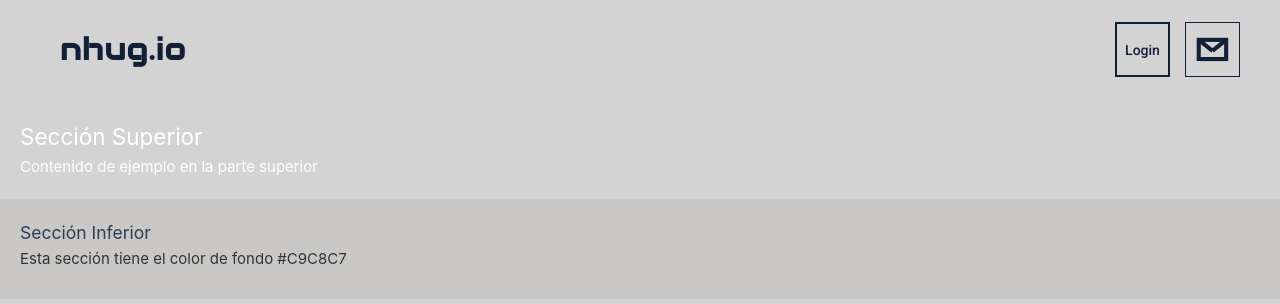
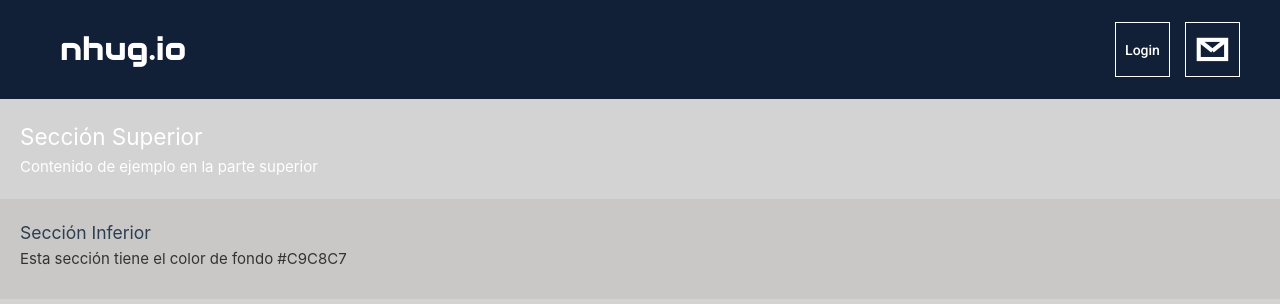
Before and after one commit to jmgomezco/nhug-io, a Vue app: page / in a window 1280 px wide. Shown: the top 304 px of the page. Built offline with nearby package versions, Linux system fonts and the light colour scheme.

Commit message:
Update component styling: dark theme with white accents
Co-authored-by: jmgomezco <180077261+jmgomezco@users.noreply.github.com>

```diff
--- a/src/components/BotonSobre.vue
+++ b/src/components/BotonSobre.vue
@@ -16,7 +16,7 @@
         width="20"
         height="14"
         fill="none"
-        stroke="#122037"
+        stroke="#FFFFFF"
         stroke-width="3"
       />
       <!-- Línea diagonal izquierda (solapa) -->
@@ -25,7 +25,7 @@
         y1="5"
         x2="12"
         y2="13"
-        stroke="#122037"
+        stroke="#FFFFFF"
         stroke-width="3"
       />
       <!-- Línea diagonal derecha (solapa) -->
@@ -34,7 +34,7 @@
         y1="5"
         x2="12"
         y2="13"
-        stroke="#122037"
+        stroke="#FFFFFF"
         stroke-width="3"
       />
     </svg>
@@ -54,10 +54,10 @@
   justify-content: center;
   width: 55px;
   height: 55px;
-  /* Color de fondo transparente para heredar del contenedor */
-  background-color: transparent;
-  /* Borde oscuro de 1px para contrastar con fondo claro */
-  border: 1px solid #122037;
+  /* Color de fondo oscuro */
+  background-color: #122037;
+  /* Borde blanco para contrastar con fondo oscuro */
+  border: 1px solid #FFFFFF;
   /* Sin decoración de enlace */
   text-decoration: none;
   /* Cursor de puntero */
--- a/src/components/ContainerInicio.vue
+++ b/src/components/ContainerInicio.vue
@@ -17,9 +17,9 @@ import BotonSobre from './BotonSobre.vue'
 </script>
 
 <style scoped>
-/* Contenedor principal con color de fondo #D3D3D3 */
+/* Contenedor principal con color de fondo #122037 */
 .container-inicio {
-  background-color: #D3D3D3;
+  background-color: #122037;
   width: 100%;
   padding: 20px;
   box-sizing: border-box;
--- a/src/components/LoginCognito.vue
+++ b/src/components/LoginCognito.vue
@@ -27,15 +27,15 @@ const handleLogin = () => {
   justify-content: center;
   width: 55px;
   height: 55px;
-  /* Color de fondo transparente para heredar del contenedor */
-  background-color: transparent;
-  /* Borde oscuro de 2px para contrastar con fondo claro #D3D3D3 */
-  border: 2px solid #122037;
+  /* Color de fondo oscuro */
+  background-color: #122037;
+  /* Borde blanco de 1px */
+  border: 1px solid #FFFFFF;
   /* Fuente comercial reconocida para aplicaciones de login */
   font-family: 'Roboto', 'Arial', 'Helvetica', sans-serif;
   font-size: 14px;
   font-weight: 500;
-  color: #122037;
+  color: #FFFFFF;
   /* Sin decoración de botón por defecto */
   text-decoration: none;
   /* Cursor de puntero */
--- a/src/components/Marca.vue
+++ b/src/components/Marca.vue
@@ -19,8 +19,8 @@ const props = defineProps({
   font-family: 'Audiowide', sans-serif;
   font-size: clamp(16px, 4vw, 30px);
   font-weight: 900;
-  color: #122037;
-  background: transparent;
+  color: #FFFFFF;
+  background: #122037;
   padding: 10px 20px;
   line-height: 1.3;
   letter-spacing: 1.2px;
```
